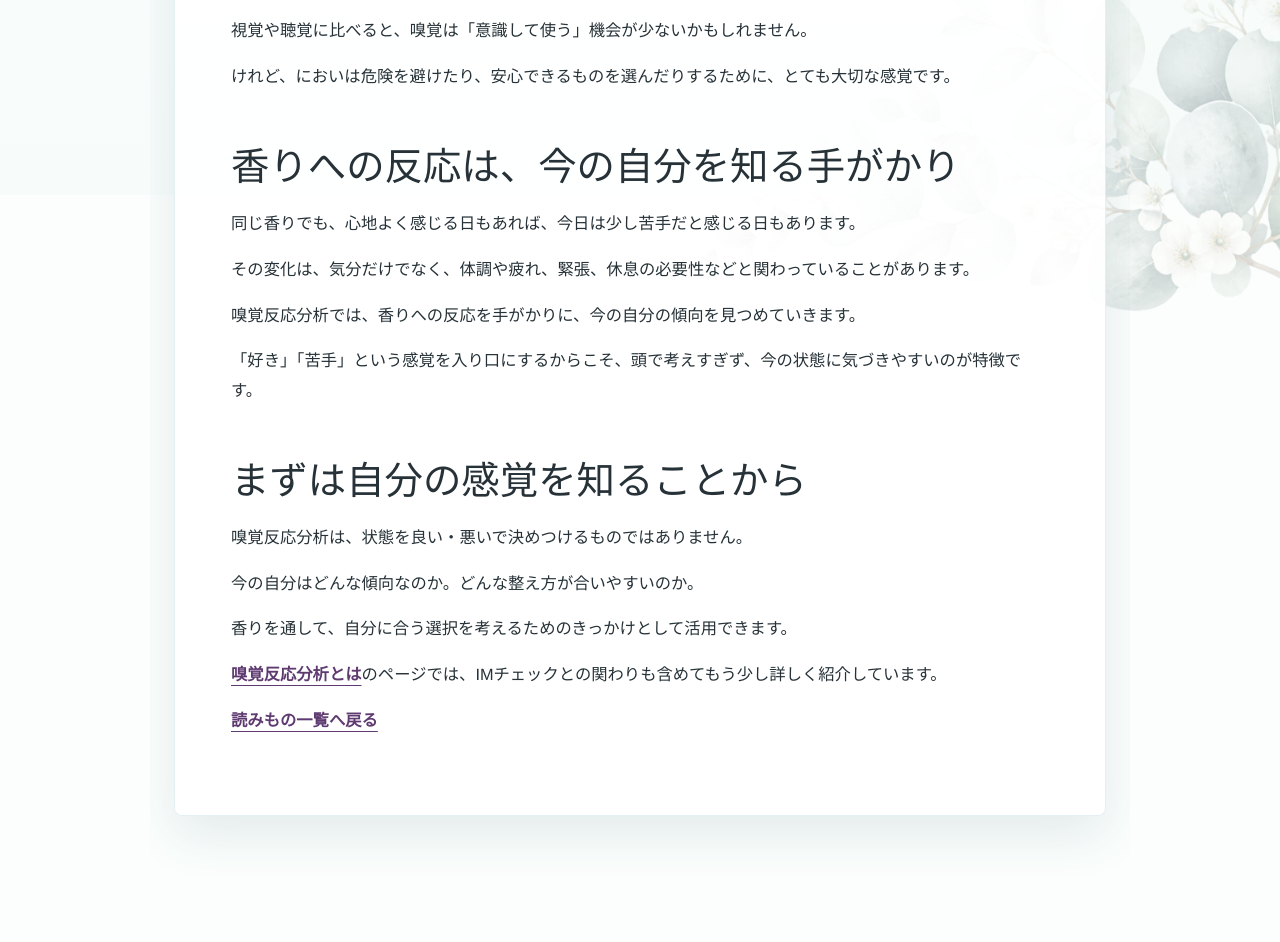
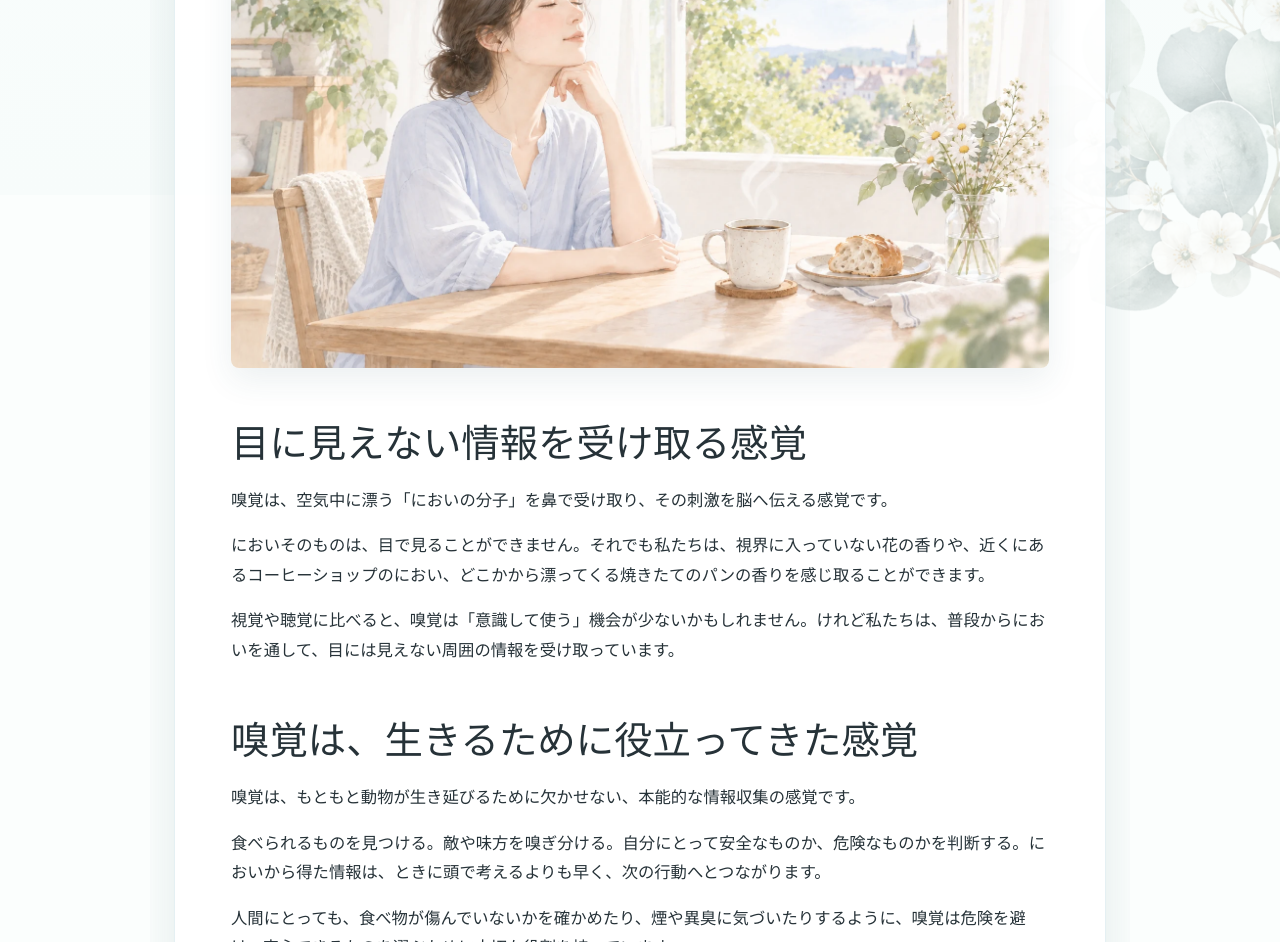
Before and after one commit to meettmc-stack01/meetia-site, an Astro site: page /blog/what-is-smell in a window 1280 px wide. Shown: the part 605-1547 px from the top of the page. Built offline with nearby package versions, Linux system fonts and the light colour scheme; Astro itself is replaced by a stand-in of ours.

Commit message:
嗅覚の紹介記事を画像付きで改訂

```diff
--- a/src/content/blog/2024-05/2024-05-05_嗅覚ってどんな感覚.md
+++ b/src/content/blog/2024-05/2024-05-05_嗅覚ってどんな感覚.md
@@ -3,33 +3,59 @@ title: "嗅覚ってどんな感覚？"
 description: "香りを感じる嗅覚が、私たちの安心感や選択にどう関わっているのかをやさしく紹介します。"
 pubDate: 2024-05-05
 draft: false
+image: "/images/blog/20260914-what-is-smell.webp"
 slug: what-is-smell
 ---
 
-嗅覚は、私たちが思っている以上に本能的な感覚です。
+## 目に見えない情報を受け取る感覚
 
-普段は香りを意識していなくても、食べ物が傷んでいないか、空間が安心できるか、何となく避けたい感じがするかなど、においから受け取っている情報はたくさんあります。
+嗅覚は、空気中に漂う「においの分子」を鼻で受け取り、その刺激を脳へ伝える感覚です。
 
-視覚や聴覚に比べると、嗅覚は「意識して使う」機会が少ないかもしれません。
+においそのものは、目で見ることができません。それでも私たちは、視界に入っていない花の香りや、近くにあるコーヒーショップのにおい、どこかから漂ってくる焼きたてのパンの香りを感じ取ることができます。
 
-けれど、においは危険を避けたり、安心できるものを選んだりするために、とても大切な感覚です。
+視覚や聴覚に比べると、嗅覚は「意識して使う」機会が少ないかもしれません。けれど私たちは、普段からにおいを通して、目には見えない周囲の情報を受け取っています。
+
+## 嗅覚は、生きるために役立ってきた感覚
+
+嗅覚は、もともと動物が生き延びるために欠かせない、本能的な情報収集の感覚です。
+
+食べられるものを見つける。敵や味方を嗅ぎ分ける。自分にとって安全なものか、危険なものかを判断する。においから得た情報は、ときに頭で考えるよりも早く、次の行動へとつながります。
+
+人間にとっても、食べ物が傷んでいないかを確かめたり、煙や異臭に気づいたりするように、嗅覚は危険を避け、安心できるものを選ぶために大切な役割を持っています。
+
+## ほかの感覚とは異なる、脳への伝わり方
+
+嗅覚には、視覚や聴覚など、ほかの感覚とは異なる脳への伝わり方があります。
+
+鼻の奥で受け取った香りの情報は、「これは何の香りだろう」と頭で考え、その正体や名前を判断するよりも先に、感情や記憶、本能的な反応と関わりの深い脳の領域へ伝わります。
+
+そのため私たちは、香りについてじっくり考える前に、「好き」「心地よい」「安心する」、あるいは「苦手」「避けたい」と感じることがあります。
+
+香りを嗅いだ瞬間、懐かしい出来事や、そのときの気持ちまで一緒によみがえった経験がある方もいるのではないでしょうか。香りが感情や記憶と強く結びつきやすいのも、このような嗅覚の特徴によるものです。
 
 ## 香りへの反応は、今の自分を知る手がかり
 
-同じ香りでも、心地よく感じる日もあれば、今日は少し苦手だと感じる日もあります。
+同じ香りでも、いつも同じように感じるとは限りません。
 
-その変化は、気分だけでなく、体調や疲れ、緊張、休息の必要性などと関わっていることがあります。
+以前は好きだった香りを今日はあまり心地よく感じなかったり、反対に、これまで苦手だった香りを心地よく感じたりすることもあります。
 
-嗅覚反応分析では、香りへの反応を手がかりに、今の自分の傾向を見つめていきます。
+香りの感じ方には、それまでの経験や記憶だけでなく、そのときの気分や体調、疲れ、緊張など、さまざまな要素が関わっています。
 
-「好き」「苦手」という感覚を入り口にするからこそ、頭で考えすぎず、今の状態に気づきやすいのが特徴です。
+だからこそ、香りへの「好き」「苦手」という反応は、知識や言葉だけでは捉えきれない、今の自分の状態に気づくための一つの手がかりになります。
 
-## まずは自分の感覚を知ることから
+## 香りと嗅覚を、毎日のセルフケアに
 
-嗅覚反応分析は、状態を良い・悪いで決めつけるものではありません。
+このような香りと嗅覚の特性を活かしたセルフケアとして、今日ではアロマテラピーが多くの人に親しまれています。
 
-今の自分はどんな傾向なのか。どんな整え方が合いやすいのか。
+好きな香りを嗅いで気持ちを切り替えたり、心地よい香りとともにゆっくり休んだりすることも、香りを暮らしに取り入れる方法の一つです。
 
-香りを通して、自分に合う選択を考えるためのきっかけとして活用できます。
+そして、香りへの反応を手がかりに、今の自分の心や体の傾向を分析する方法として生まれたのが、嗅覚反応分析です。
 
-[嗅覚反応分析とは](/about/)のページでは、IMチェックとの関わりも含めてもう少し詳しく紹介しています。
+嗅覚反応分析では、そのときの「好き」「苦手」という反応を、良い・悪いと決めるのではなく、今の自分を知るための情報として受け取ります。
+
+分析結果をもとに、休み方や運動、食事、アロマテラピーを使ったセルフケアなど、今の自分に合う整え方を考えていきます。
+
+「今の自分に合った心身の整え方を知りたい」「セルフケアを選ぶ手がかりがほしい」という方は、香りと嗅覚を通して自分の状態を見つめる、嗅覚反応分析を一度体験してみませんか。
+
+- [嗅覚反応分析について詳しく見る](/about/)
+- [IMチェック体験を見る](/im-check/)
```
Also changed, not shown: public/images/blog/20260914-what-is-smell.webp (added).
